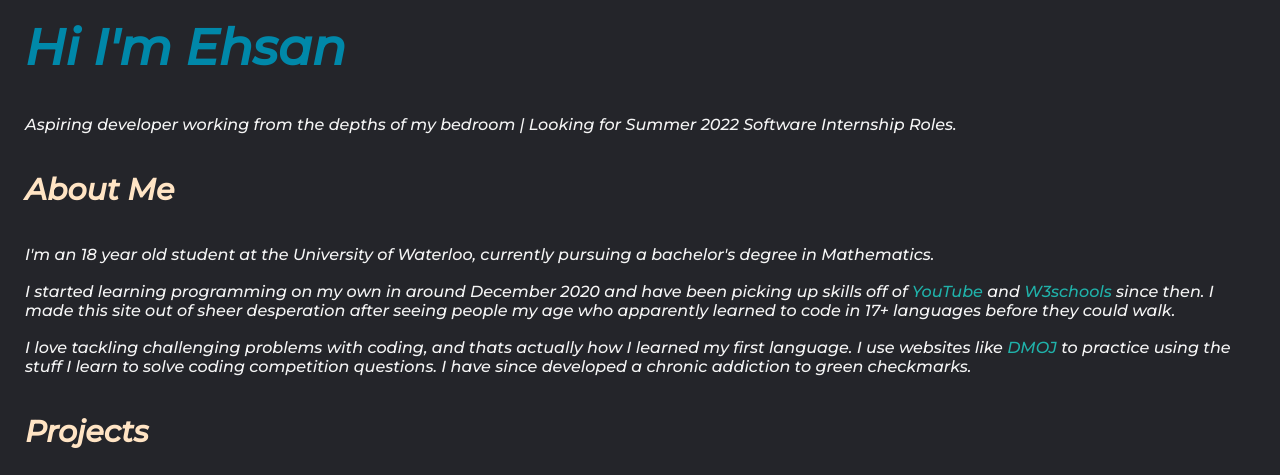
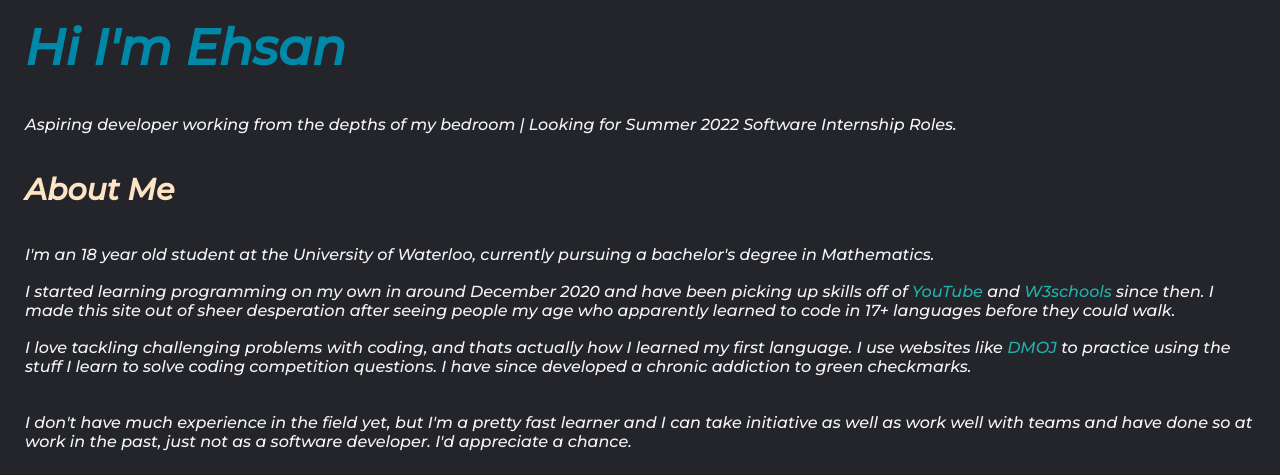
Before and after one commit to esyed3426/Portfolio, a plain HTML site: page index.html in a window 1280 px wide. Shown: the part 97-572 px from the top of the page. Drawn offline with Linux system fonts and the light colour scheme; a web font is replaced by a local one.

Commit message:
Update index.html

```diff
--- a/index.html
+++ b/index.html
@@ -65,6 +65,12 @@
         to practice using the stuff I learn to solve coding competition
         questions. I have since developed a chronic addiction to green
         checkmarks.
+      </p>
+      <br />
+      <p>
+        I don't have much experience in the field yet, but I'm a pretty fast learner and I can take initiative
+        as well as work well with teams and have done so at work in the past, just not as a software developer.
+        I'd appreciate a chance.
       </p>
       <br />
     </section>
```
